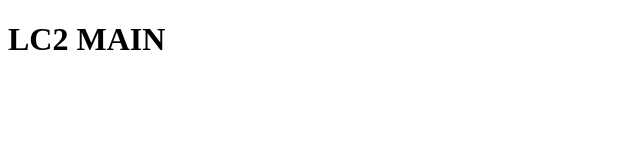
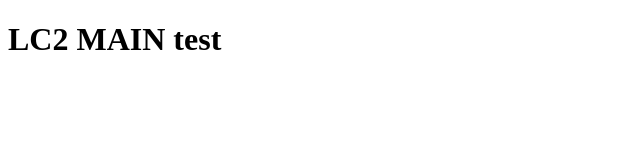
Before and after one commit to a8919779/java, a plain HTML site: page socket/WebContent/http.html in a window 1280 px wide. Shown: the full height of the page, 0-640 px from the left. Drawn offline with Linux system fonts and the light colour scheme.

Commit message:
commit test

```diff
--- a/socket/WebContent/http.html
+++ b/socket/WebContent/http.html
@@ -5,6 +5,6 @@
 <title>Insert title here</title>
 </head>
 <body>
-<h1>LC2 MAIN</h1>
+<h1>LC2 MAIN test</h1>
 </body>
 </html>
```
